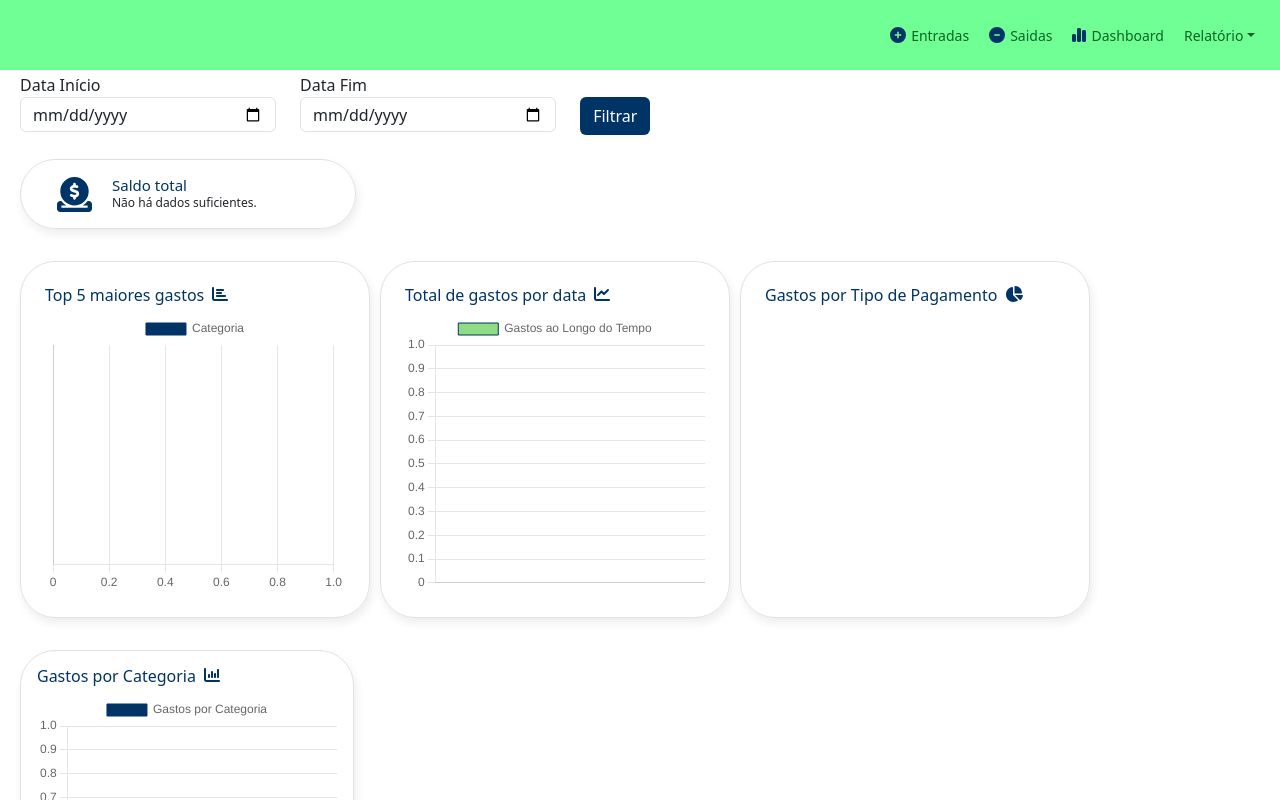
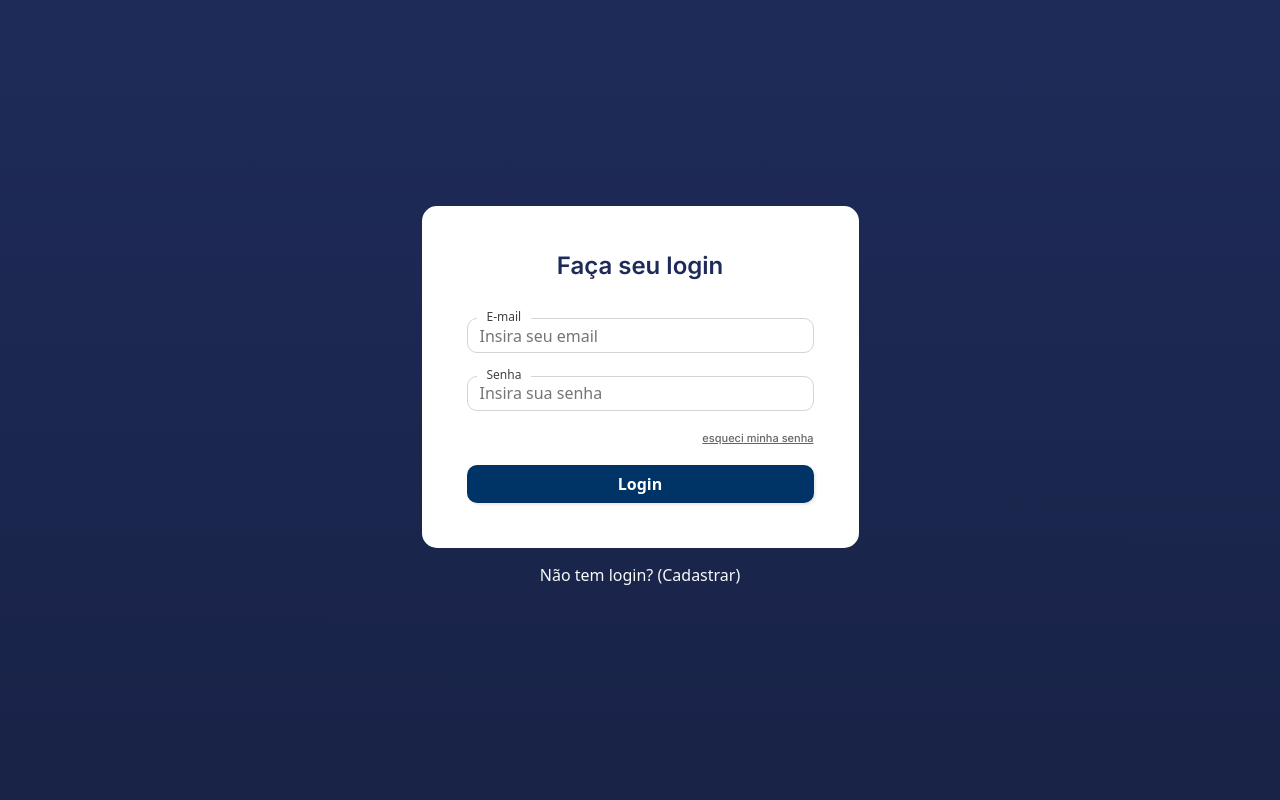
Before and after one commit to biancacostamelo/sistema-financeiro, a React (Create React App) app in the folder sistema/: page / in a window 1280 px wide. Shown: the top 800 px of the page. Built offline with nearby package versions, Linux system fonts and the light colour scheme; no server answers.

Commit message:
adicionando tela de login

```diff
--- a/sistema/src/App.js
+++ b/sistema/src/App.js
@@ -1,50 +1,56 @@
-import Entradas from './paginas/entradas.jsx'
-import Sidebar from './components/sidebar.jsx'
-import React from 'react'
-import Dashboard from './paginas/dashboard.jsx'
-import Relatorio from './paginas/relatorio.jsx'
-import { BrowserRouter as Router, Route, Switch } from 'react-router-dom'
-import Saidas from './paginas/saidas.jsx'
-import 'bootstrap/dist/css/bootstrap.css'
-import Tableentradas from './components/tableentradas.jsx'
-import Tablesaidas from './components/tablesaidas.jsx'
-import Update from './components/updateSaida.jsx'
-import Updateentrada from './components/updateEntrada.jsx'
+import Entradas from "./paginas/entradas.jsx";
+import Sidebar from "./components/sidebar.jsx";
+import React from "react";
+import Dashboard from "./paginas/dashboard.jsx";
+import Relatorio from "./paginas/relatorio.jsx";
+import { BrowserRouter as Router, Route, Switch } from "react-router-dom";
+import Saidas from "./paginas/saidas.jsx";
+import "bootstrap/dist/css/bootstrap.css";
+import Tableentradas from "./components/tableentradas.jsx";
+import Tablesaidas from "./components/tablesaidas.jsx";
+import Update from "./components/updateSaida.jsx";
+import Updateentrada from "./components/updateEntrada.jsx";
+import Login from "./paginas/login.jsx";
+
+function LoginPage() {
+  return (
+    <Login />
+  )
+}
+
+function LayoutWithSidebar() {
+  return (
+    <>
+      <Sidebar />
+      <Switch>
+        <Route path='/Dashboard' component={Dashboard} />
+        <Route path='/Entradas' component={Entradas} />
+        <Route path='/Saidas' component={Saidas} />
+        <Route path='/Relatorio' component={Relatorio} />
+        <Route path='/Tableentradas' component={Tableentradas} />
+        <Route path='/Tablesaidas' component={Tablesaidas} />
+        <Route path='/update/:id' component={Update} />
+        <Route path='/updateentrada/:id' component={Updateentrada} />
+      </Switch>
+    </>
+  )
+}
+
+function AppRoutes() {
+  return (
+    <Switch>
+      <Route exact path='/' component={LoginPage} />
+      {/* Todas as outras rotas têm Sidebar */}
+      <Route path='/' component={LayoutWithSidebar} />
+    </Switch>
+  )
+}
 
 function App() {
   return (
-    <>
-      <Router>
-        <Sidebar />
-        <Switch>
-          <Route path='/Entradas'>
-            <Entradas />
-          </Route>
-          <Route path='/Saidas'>
-            <Saidas />
-          </Route>
-          <Route path='/Relatorio'>
-            <Relatorio />
-          </Route>
-          <Route path='/Tableentradas'>
-            <Tableentradas />
-          </Route>
-          <Route path='/Tablesaidas'>
-            <Tablesaidas />
-          </Route>
-          <Route path='/update/:id'>
-            <Update />
-          </Route>
-          <Route path='/updateentrada/:id'>
-            <Updateentrada/>
-          </Route>
-          <Route path='/'>
-          <Dashboard />
-          </Route>
-        </Switch>
-      </Router>
-    </>
-
+    <Router>
+      <AppRoutes />
+    </Router>
   )
 }
 
--- a/sistema/src/components/sidebar.jsx
+++ b/sistema/src/components/sidebar.jsx
@@ -6,6 +6,7 @@ import { FontAwesomeIcon } from '@fortawesome/react-fontawesome'
 import '../css/style.css'
 import NavDropdown from 'react-bootstrap/NavDropdown'
 import { useLocation } from 'react-router-dom'
+import { useHistory } from "react-router-dom/cjs/react-router-dom.min"
 
 const Sidebar = () => {
     const location = useLocation()
@@ -22,9 +23,14 @@ const Sidebar = () => {
         })
     }, [location.pathname])
 
+    const history = useHistory()
+    const Sair =()=>{
+        history.push('/')
+    }
+
     return (
         <>
-            <div id="sidebar">
+            <div id="sidebar" className="d-flex flex-column justify-content-between">
                 <div className="menu">
                     <div data-path='/Entradas' className="areaMenu pb-2 pt-2 pl-1" >
                         <Link to='/Entradas' className="Link">
@@ -61,9 +67,12 @@ const Sidebar = () => {
                         </button>
                     </div>
                 </div>
+                <button className="botao mb-3" onClick={Sair}>sair</button>
             </div>
         </>
     )
+
+
 }
 
 export default Sidebar
--- a/sistema/src/css/style.css
+++ b/sistema/src/css/style.css
@@ -552,3 +552,55 @@ td {
   padding-right: 15px;
   color: #414141;
 }
+
+.bg-login{
+  background: linear-gradient(180.16deg, #1E2B58 3.8%, #192348 94.61%);
+  height: 100vh;
+  width: 100vw;
+  display: flex;
+  flex-direction: column;
+  align-items: center;
+  justify-content: center;
+}
+
+.card-login{
+width: 437px;
+height: 342px;
+background: #FFFFFF;
+border-radius: 15px;
+display: flex;
+flex-direction: column;
+justify-content: space-between;
+align-items: center;
+padding: 45px;
+}
+
+.text-login{
+  font-family: 'Inter';
+  font-style: normal;
+  font-weight: 600;
+  font-size: 24px;
+  line-height: 29px;
+  color: #1E2B58;
+
+}
+
+.text-esqueciminhasenha{
+font-family: 'Inter';
+font-style: normal;
+font-weight: 500;
+font-size: 11px;
+line-height: 10px;
+text-decoration-line: underline;
+color: #656565;
+}
+
+.text-cadastro{
+font-family: 'Inter';
+font-style: normal;
+font-weight: 500;
+font-size: 12px;
+line-height: 10px;
+text-decoration-line: underline;
+color: #2896C5;
+}
--- /dev/null
+++ b/sistema/src/paginas/login.jsx
@@ -0,0 +1,69 @@
+import React, { useState } from 'react'
+import { useHistory } from "react-router-dom/cjs/react-router-dom.js"
+
+function Login() {
+  const history = useHistory()
+  const [isCadastro, setIsCadastro] = useState(false)
+
+  const handleLogin = (e) => {
+    e.preventDefault()
+    history.push('/Dashboard')
+  }
+
+  const handleCadastro = (e) => {
+    e.preventDefault()
+    alert('Cadastrou com sucesso!')
+    setIsCadastro(false) // Volta para o login após cadastro
+  }
+
+  const toggleFormulario = () => {
+    setIsCadastro(prev => !prev)
+  }
+
+  return (
+    <div className='bg-login'>
+      {isCadastro ? (
+        <form onSubmit={handleCadastro}>
+          <div className="card-login">
+            <p className='text-login'>Faça seu cadastro</p>
+            <div className='campoLabel w-100'>
+              <label htmlFor="email" className="label">E-mail</label>
+              <input required type="email" id="email" className="input" placeholder='Insira seu email' />
+            </div>
+            <div className='campoLabel w-100'>
+              <label htmlFor="telefone" className="label">Telefone</label>
+              <input required type="text" id="telefone" className="input" placeholder='Insira seu telefone' />
+            </div>
+            <div className='campoLabel w-100'>
+              <label htmlFor="senha" className="label">Senha</label>
+              <input required type="password" id="senha" className="input" placeholder='Crie sua senha' />
+            </div>
+            <button className='botao' type='submit'>Cadastrar</button>
+          </div>
+        </form>
+      ) : (
+        <form onSubmit={handleLogin}>
+          <div className="card-login">
+            <p className='text-login'>Faça seu login</p>
+            <div className='campoLabel w-100'>
+              <label htmlFor="email" className="label">E-mail</label>
+              <input required type="email" id="email" className="input" placeholder='Insira seu email' />
+            </div>
+            <div className='campoLabel w-100'>
+              <label htmlFor="senha" className="label">Senha</label>
+              <input required type="password" id="senha" className="input" placeholder='Insira sua senha' />
+            </div>
+            <a href='#ooo' className='align-self-end text-esqueciminhasenha'>esqueci minha senha</a>
+            <button className='botao' type='submit'>Login</button>
+          </div>
+        </form>
+      )}
+
+      <button onClick={toggleFormulario} className='mt-2 btn text-light'>
+        {isCadastro ? 'Já tem login? (Fazer login)' : 'Não tem login? (Cadastrar)'}
+      </button>
+    </div>
+  )
+}
+
+export default Login
--- a/sistema/src/server.js
+++ b/sistema/src/server.js
@@ -9,7 +9,7 @@ app.use(bodyparser.urlencoded({ extended: true }))
 
 const conexao = mysql.createConnection({
     host: 'localhost',
-    password: 'root',
+    password: '',
     database: 'financeiro',
     user: 'root'
 })
```
